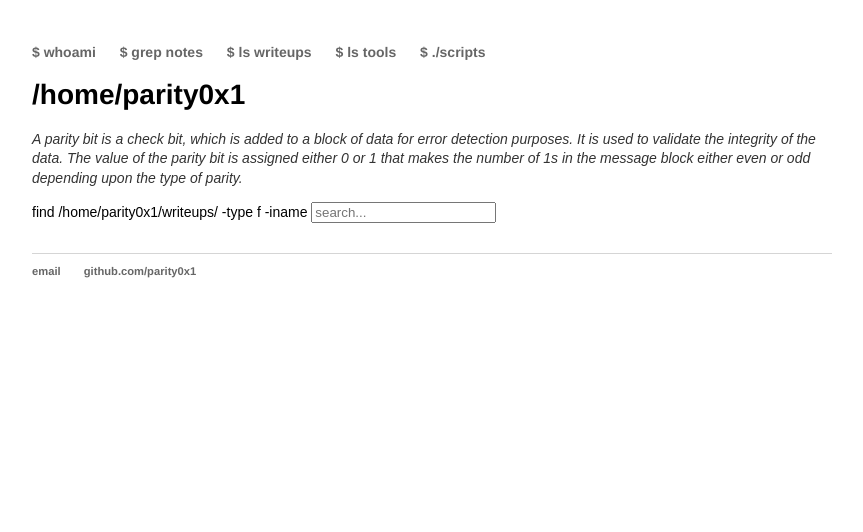
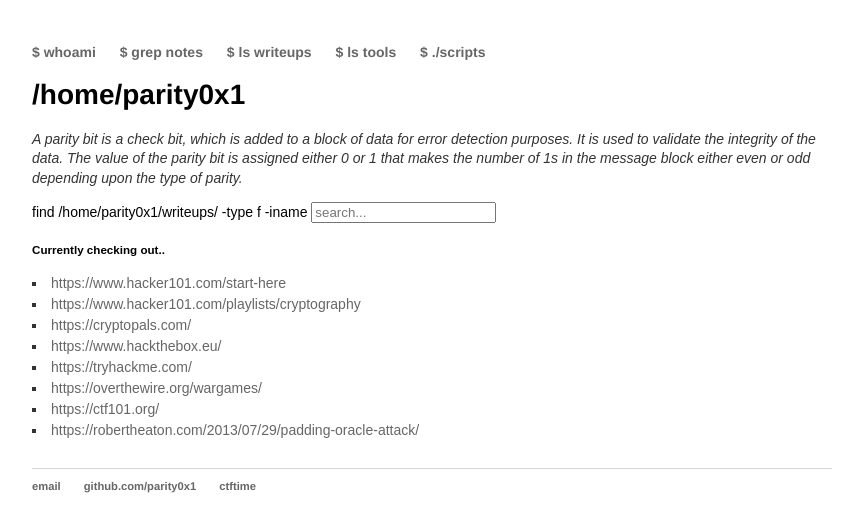
Before and after one commit to parity0x1/parity0x1.github.io, a Jekyll site: the page built from index.html, in a window 1280 px wide. Shown: the top 532 px of the page, without its empty margins (208-1071 px from the left). Built offline with Jekyll 4.4.1, drawn with Linux system fonts in a browser that asks for light colours.

```diff
--- a/_layouts/default.html
+++ b/_layouts/default.html
@@ -24,6 +24,7 @@
 	    		<ul>
 	        		<li><a target="_blank" href="mailto:paritybit@tutanota.com">email</a></li>
 	        		<li><a target="_blank" href="https://github.com/parity0x1">github.com/parity0x1</a></li>
+	        		<li><a target="_blank" href="https://ctftime.org/team/120550">ctftime</a></li>
 				</ul>
 			</footer>
 		</body>
--- a/index.html
+++ b/index.html
@@ -12,6 +12,22 @@ title: /home/parity0x1
     <ul id="results-container"></ul>
 </div>
 
+<div>
+    <h5>Currently checking out..</h5>
+    <ul>
+
+        <li><a href="https://www.hacker101.com/start-here" target="_blank">https://www.hacker101.com/start-here</a></li>
+        <li><a href="https://www.hacker101.com/playlists/cryptography" target="_blank">https://www.hacker101.com/playlists/cryptography</a></li>
+        <li><a href="https://cryptopals.com/" target="_blank">https://cryptopals.com/</a></li>
+        <li><a href="https://www.hackthebox.eu/" target="_blank">https://www.hackthebox.eu/</a></li>
+        <li><a href="https://tryhackme.com/" target="_blank">https://tryhackme.com/</a></li>
+        <li><a href="https://overthewire.org/wargames/" target="_blank">https://overthewire.org/wargames/</a></li>
+        <li><a href="https://ctf101.org/" target="_blank">https://ctf101.org/</a></li>
+        <li><a href="https://robertheaton.com/2013/07/29/padding-oracle-attack/" target="_blank">https://robertheaton.com/2013/07/29/padding-oracle-attack/</a></li>
+    </ul>
+    </ul>
+</div>
+
 <script src="/js/search.js" type="text/javascript"></script>
 
 <script>
```
Also changed, not shown: _notes/bypassing-jwt.md (+1 -1 lines), _notes/curl.md (+1 -1 lines), _notes/gobuster.md (added, +14 -0 lines), _notes/nmap.md (added, +13 -0 lines), _notes/ssh.md (added, +25 -0 lines), _notes/wfuzz.md (added, +14 -0 lines).
